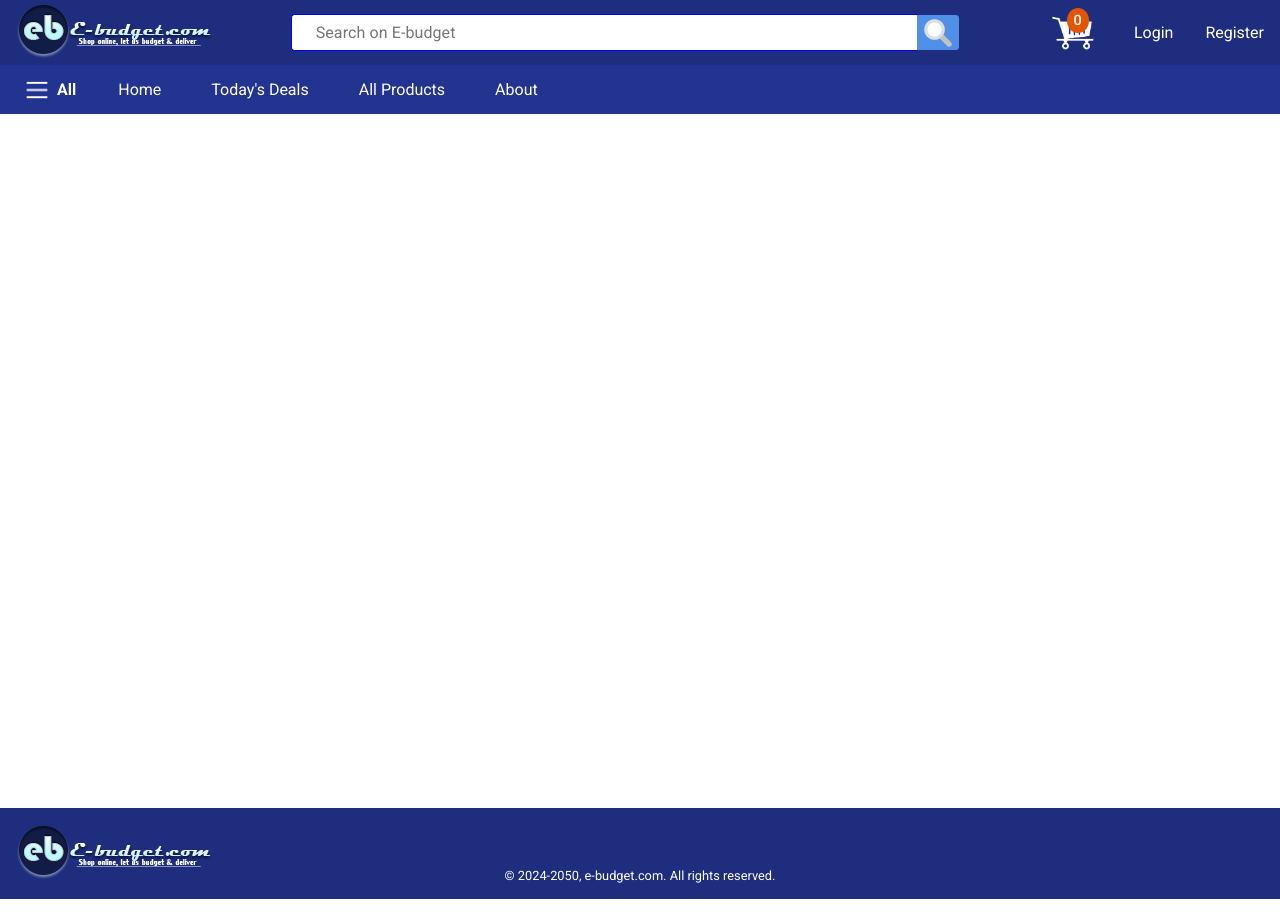
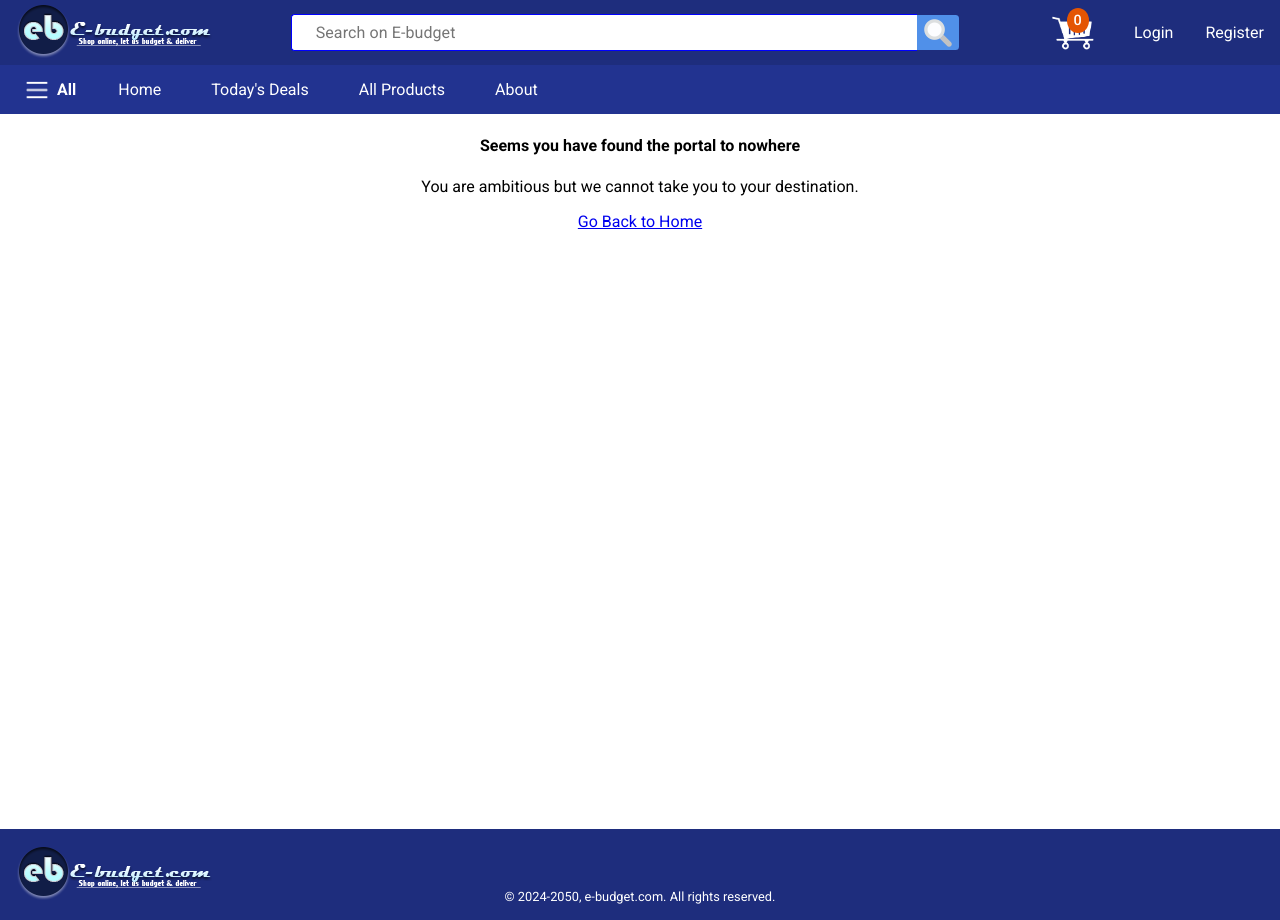
Before and after one commit to syengo254/ebudget-refactored, a Vue app in the folder frontend/: page /dashboard in a window 1280 px wide. Before the commit the page ends 899 px from the top, so only its background shows below. Built offline with nearby package versions, Linux system fonts and the light colour scheme; no server answers.

Commit message:
fix: added 404 error page frontend

```diff
--- /dev/null
+++ b/frontend/src/pages/error-pages/NotFound.vue
@@ -0,0 +1,20 @@
+<script setup lang="ts"></script>
+
+<template>
+  <section id="main">
+    <h4>Seems you have found the portal to nowhere</h4>
+
+    <p>You are ambitious but we cannot take you to your destination.</p>
+
+    <RouterLink :to="{ name: 'home' }">Go Back to Home</RouterLink>
+  </section>
+</template>
+
+<style scoped>
+section#main {
+  position: relative;
+  text-align: center;
+  margin-top: auto;
+  height: 300px;
+}
+</style>
--- a/frontend/src/router/routes.js
+++ b/frontend/src/router/routes.js
@@ -120,4 +120,13 @@ export const routes = [
   //========= Staff Routes =============
   staffRoutes,
   //========= End Staff Routes =============
+
+  {
+    path: '/:pathMatch(.*)*',
+    name: 'not-found',
+    component: () => import('../pages/error-pages/NotFound.vue'),
+    meta: {
+      title: 'Error: 404 Not Found | E-budget.com | Best Online Shoping Experience',
+    },
+  },
 ]
```
